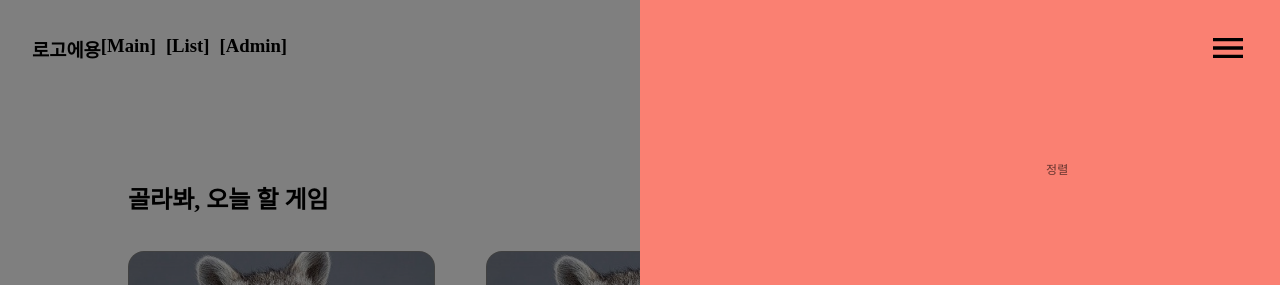
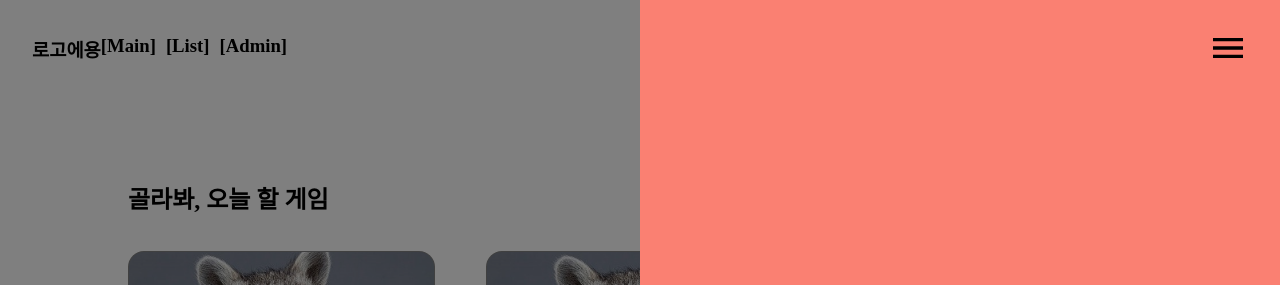
Before and after one commit to Woohyeok97/Game-Pick, a Next.js app: page /list in a window 1280 px wide. Both pictures are taken after a click on the element 1228 px from the left and 48 px from the top of the page. Shown: the top 285 px of the page. Built offline with nearby package versions, Linux system fonts and the light colour scheme.

Commit message:
Refactor : ListNav 컴포넌트 z-index 수정

```diff
--- a/app/list/styles/listNav.module.scss
+++ b/app/list/styles/listNav.module.scss
@@ -3,4 +3,5 @@
     align-items: center;
     justify-content: space-between;
     margin-bottom: 16px;
+    z-index: 0;
 }
--- a/component/menu/menu.module.scss
+++ b/component/menu/menu.module.scss
@@ -6,7 +6,7 @@
     left: 0;
     width: 100%;
     height: 100%;
-    z-index: 1;
+    z-index: 2;
     background-color: rgba(0, 0, 0, 0.5)
 }
 .menu_box {
```
